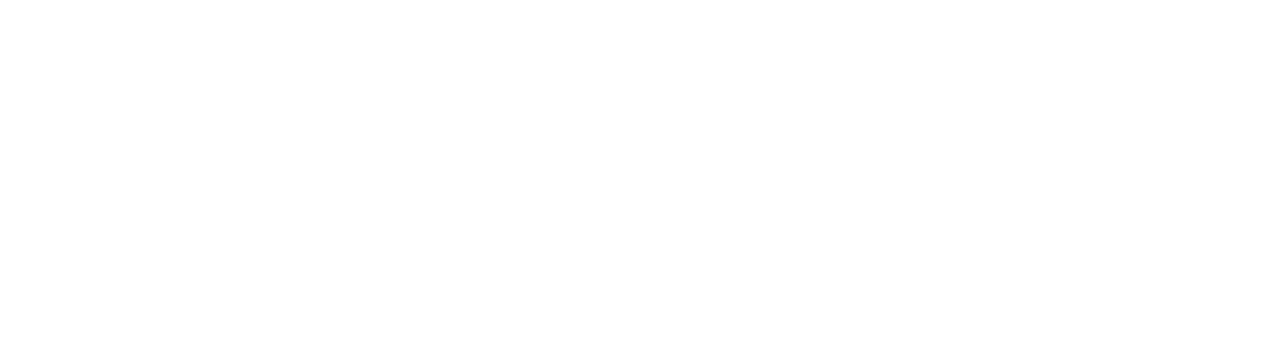
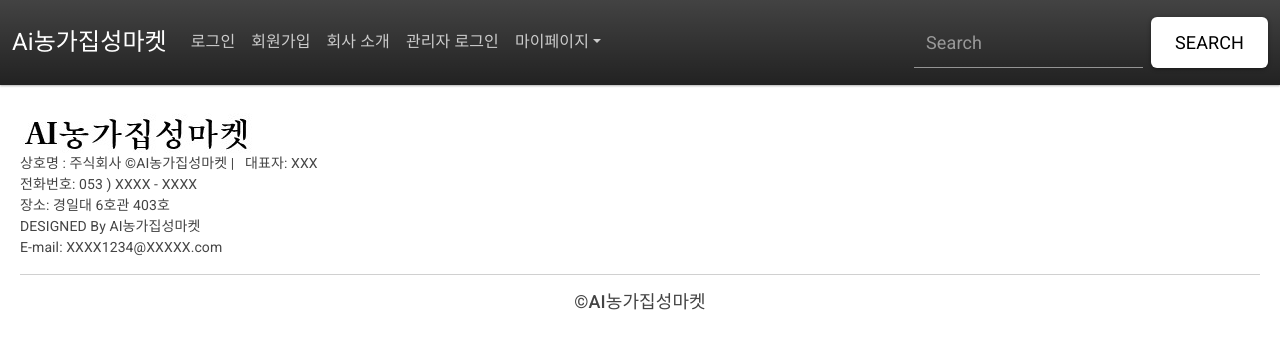
Before and after one commit to riha1432/SWEdu_Team_Prj, a React (Create React App) app in the folder web-shop/proto/: page /introduction in a window 1280 px wide. Before the commit this address had no page. Shown: the top 348 px of the page. Built offline with nearby package versions, Linux system fonts and the light colour scheme.

Commit message:
회사 소개 페이지 Introduction.js 추가

```diff
--- a/web-shop/proto/src/App.js
+++ b/web-shop/proto/src/App.js
@@ -4,6 +4,7 @@
 import Home from './pages/Home';
 import Login from './pages/login/Login';
 import Signup from './pages/signup/Signup';
+import IntroductionPage from './pages/introduction/IntroductionPage';
 
 
 
@@ -15,6 +16,7 @@
           <Route path="/" element={<Home />} />
           <Route path="/login" element={<Login />} />
           <Route path="/signup" element={<Signup />} />
+          <Route path='/introduction' element={<IntroductionPage />} />
         </Routes>
       </Router>
   );
--- a/web-shop/proto/src/components/NavBar.js
+++ b/web-shop/proto/src/components/NavBar.js
@@ -20,7 +20,7 @@
                     <a className="nav-link" href="/signup">회원가입</a>
                   </li>
                   <li className="nav-item">
-                    <a className="nav-link" href="/">회사 소개</a>
+                    <a className="nav-link" href="/introduction">회사 소개</a>
                   </li>
                   <li className="nav-item">
                     <a className="nav-link" href="/">관리자 로그인</a>
--- /dev/null
+++ b/web-shop/proto/src/pages/introduction/IntroductionPage.js
@@ -0,0 +1,24 @@
+import React from 'react';
+
+//components
+
+import NavBar from '../../components/NavBar';
+
+import Footer from '../../components/Footer';
+
+
+
+
+
+function IntroductionPage() {
+  return (
+    <div>
+      <NavBar />
+
+      <Footer />
+    </div>
+  );
+}
+
+
+export default IntroductionPage;
```
